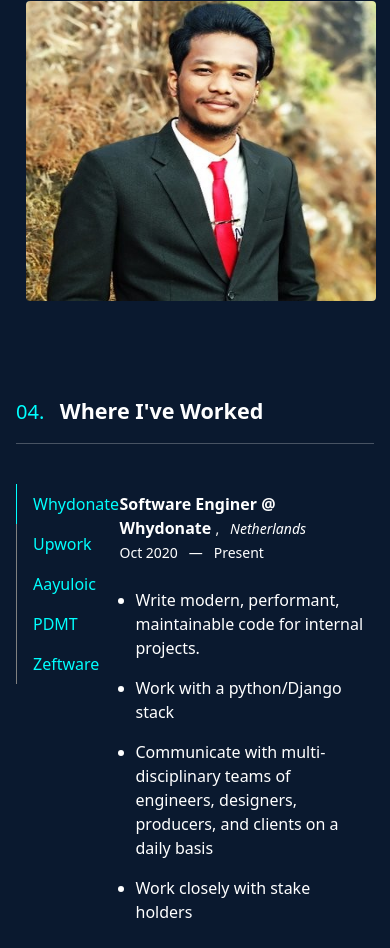
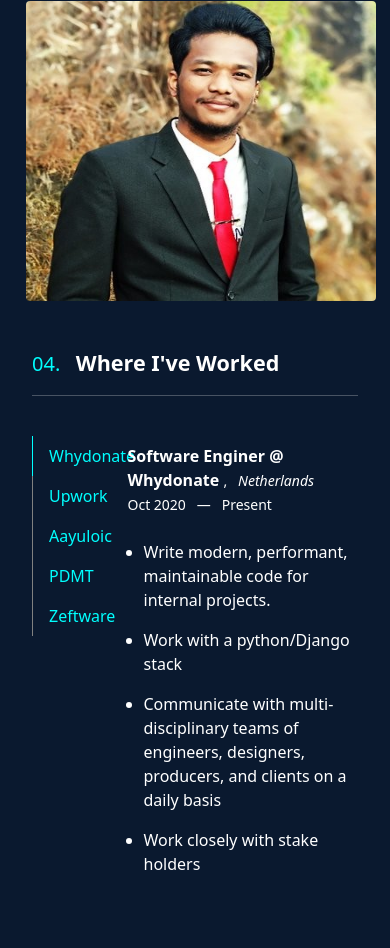
Before and after one commit to umschaudhary/umschaudhary.github.io, a plain HTML site: page index.html in a window 390 px wide. Shown: the part 1416-2364 px from the top of the page. After the commit the page ends 2316 px from the top, so only its background shows below. Drawn offline with nearby package versions, Linux system fonts and the light colour scheme.

Commit message:
update mobile responsive

```diff
--- a/index.html
+++ b/index.html
@@ -179,16 +179,17 @@
 	<!-- about me-->
 
 	<!-- experiences -->
-<div class="experience mt-5 pt-5" id="experience">
+<div class="experience mt-lg-5 pt-lg-5 " id="experience">
+	<div class="container">
 	<div class="col-lg-6 offset-lg-3">
 		<div class="container">
 		<!-- head -->
 			<div class="row">
-				<div class="col-lg-6">
+				<div class="col-lg-7">
 					<span class="color-cyan lead">04. &nbsp; </span>
 					<span class="h4 font-weight-bolder">Where I've Worked</span>
 				</div>
-				<div class="col-lg-6">
+				<div class="col-lg-5">
 					<hr>
 				</div>
 			</div>
@@ -196,7 +197,7 @@
 
 		<!-- body -->
 		<div class="row mt-4">
-			<div class="col-3">
+			<div class="col-lg-3 col-3">
 				<div class="nav flex-column nav-pills" id="v-pills-tab" role="tablist" aria-orientation="vertical">
 
 				<a class="nav-link active btn-outline-send-mail" id="v-pills-whydonate-tab" data-toggle="pill"
@@ -222,7 +223,7 @@
 				</div>
 			</div>
 
-			<div class="col-9">
+			<div class="col-lg-9 col-9">
 				<div class="tab-content" id="v-pills-tabContent">
 					<div class="tab-pane fade show active" id="v-pills-whydonate"
 						role="tabpanel" aria-labelledby="v-pills-whydonate-tab">
@@ -373,6 +374,7 @@ Manually tested sites in various browsers and mobile devices to ensure cross-bro
 		<!-- body -->
 		</div>
 	</div>
+	</div>
 </div>
 	<!-- experiences -->
 
--- a/style.css
+++ b/style.css
@@ -27,14 +27,6 @@
 }
 
 
-@media only screen and (max-width: 600px) {
-	.pro-image{
-		margin-top:20px;
-		width:350px;
-		position:relative;
-		left:10px;
-	}
-}
 
 .skill-table td{
 	width:25%;
@@ -72,3 +64,12 @@ div.nav-pills > .active{
 .responsibilites ul {
 	padding-left:1rem;
 }
+
+@media only screen and (max-width: 600px) {
+	.pro-image{
+		margin-top:20px;
+		width:350px;
+		position:relative;
+		left:10px;
+	}
+}
```
